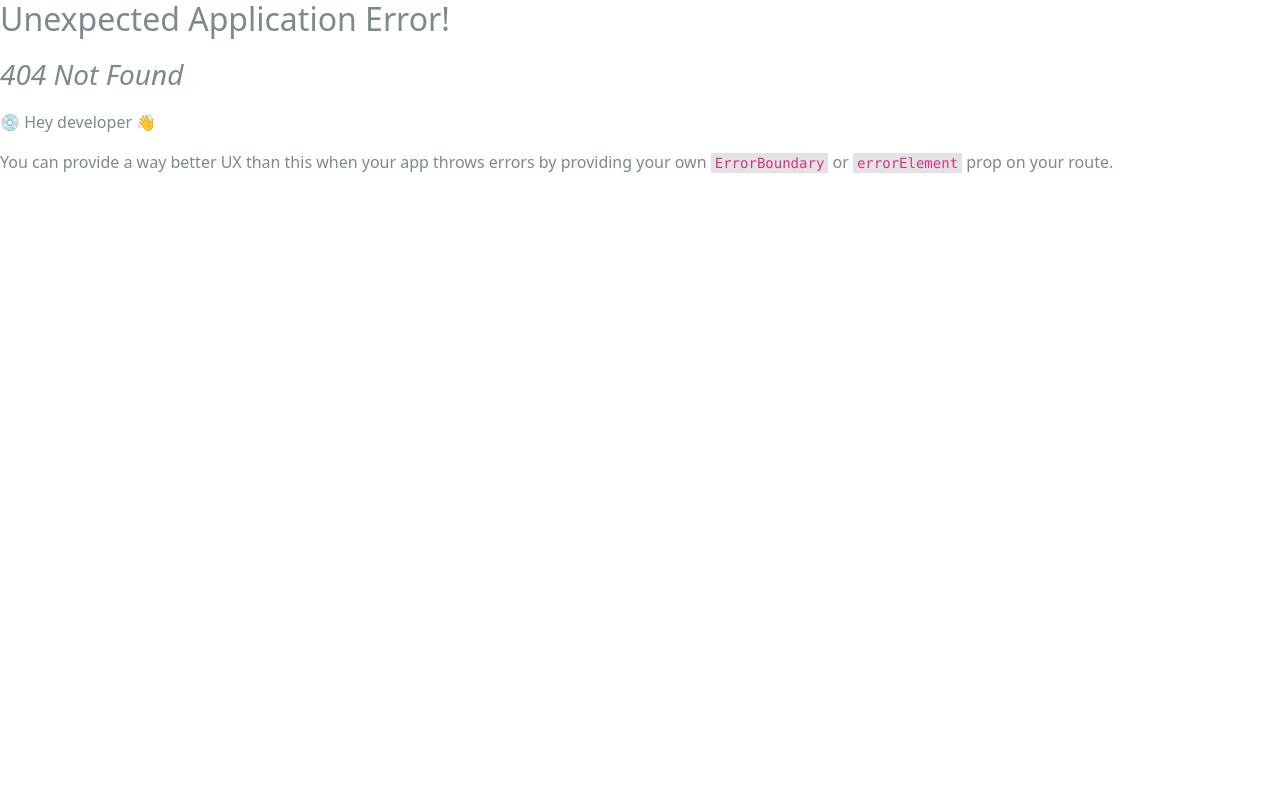
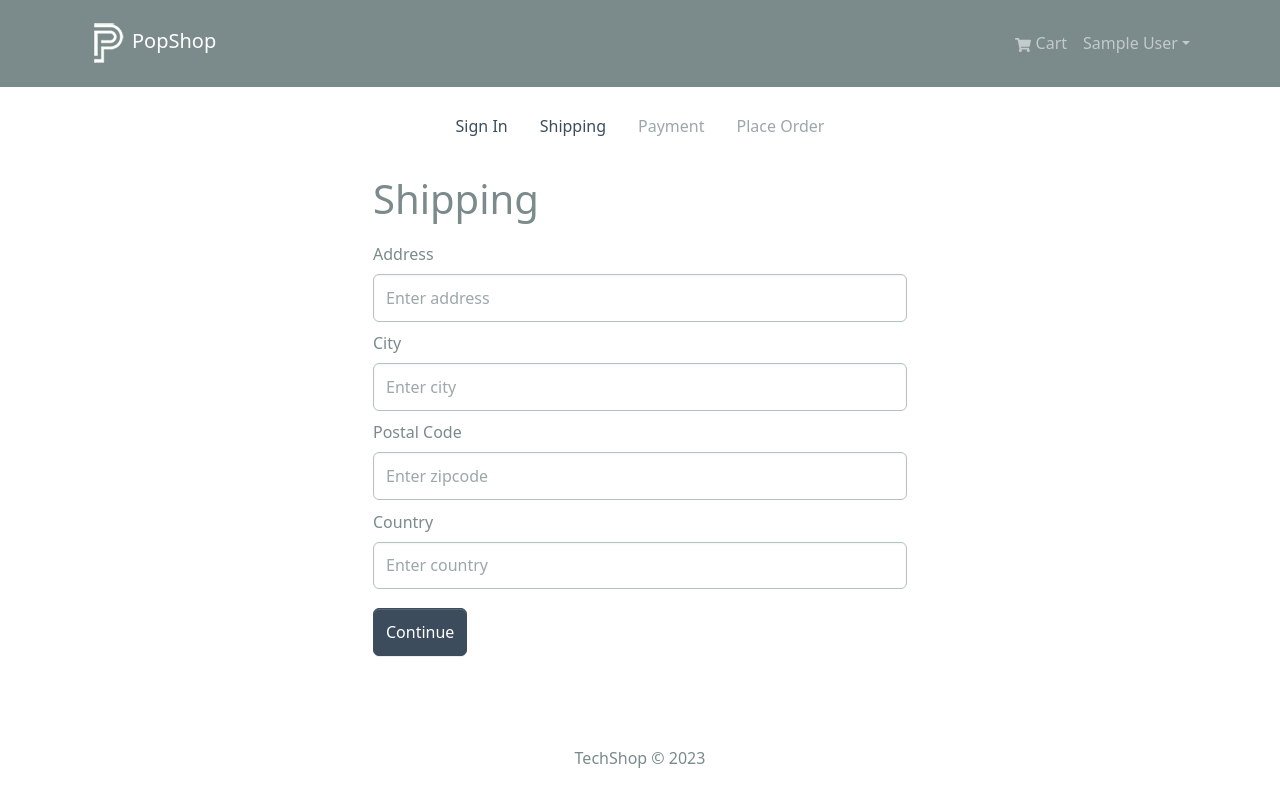
Before and after one commit to Ahsan-Zaidi/techshop, a React (Create React App) app in the folder frontend/: page /shipping in a window 1280 px wide. Before the commit this address had no page. Built offline with nearby package versions, Linux system fonts and the light colour scheme; sample sign-in values are in the browser's storage.

Commit message:
checkout steps

```diff
--- /dev/null
+++ b/frontend/src/components/CheckoutSteps.jsx
@@ -0,0 +1,47 @@
+import { Nav } from "react-bootstrap"
+import { LinkContainer } from "react-router-bootstrap"
+
+const CheckoutSteps = ({ step1, step2, step3, step4 }) => {
+    return (
+        <Nav className="justify-content-center mb-4">
+            <Nav.Item>
+                { step1 ? (
+                    <LinkContainer to='/login'>
+                        <Nav.Link>Sign In</Nav.Link>
+                    </LinkContainer>
+                ) : (
+                    <Nav.Link disabled>Sign In</Nav.Link>
+                )}
+            </Nav.Item>
+            <Nav.Item>
+                { step2 ? (
+                    <LinkContainer to='/shipping'>
+                        <Nav.Link>Shipping</Nav.Link>
+                    </LinkContainer>
+                ) : (
+                    <Nav.Link disabled>Shipping</Nav.Link>
+                )}
+            </Nav.Item>
+            <Nav.Item>
+                { step3 ? (
+                    <LinkContainer to='/payment'>
+                        <Nav.Link>Payment</Nav.Link>
+                    </LinkContainer>
+                ) : (
+                    <Nav.Link disabled>Payment</Nav.Link>
+                )}
+            </Nav.Item>
+            <Nav.Item>
+                { step4 ? (
+                    <LinkContainer to='/placeorder'>
+                        <Nav.Link>Place Order</Nav.Link>
+                    </LinkContainer>
+                ) : (
+                    <Nav.Link disabled>Place Order</Nav.Link>
+                )}
+            </Nav.Item>
+        </Nav>
+    )
+}
+
+export default CheckoutSteps
--- /dev/null
+++ b/frontend/src/components/PrivateRoute.jsx
@@ -0,0 +1,10 @@
+import { Outlet, Navigate } from 'react-router-dom';
+import { useSelector } from 'react-redux';
+
+const PrivateRoute = () => {
+    const { userInfo } = useSelector(state => state.auth)
+
+    return userInfo ? <Outlet /> : <Navigate to='/login' replace />
+};
+
+export default PrivateRoute
--- a/frontend/src/index.js
+++ b/frontend/src/index.js
@@ -13,11 +13,13 @@
 import './assets/styles/index.css';
 import App from './App';
 import reportWebVitals from './reportWebVitals';
+import PrivateRoute from './components/PrivateRoute';
 import HomeScreen from './screens/HomeScreen';
 import ProductScreen from './screens/ProductScreen';
 import CartScreen from './screens/CartScreen';
 import LoginScreen from './screens/LoginScreen';
 import RegisterScreen from './screens/RegisterScreen';
+import ShippingScreen from './screens/ShippingScreen';
 
 const router = createBrowserRouter(
   createRoutesFromElements(
@@ -27,6 +29,10 @@
       <Route path='/cart' element={<CartScreen />} />
       <Route path='/login' element={<LoginScreen />} />
       <Route path='/register' element={<RegisterScreen />} />
+
+      <Route  path='' element={<PrivateRoute />}>
+        <Route path='/shipping' element={<ShippingScreen />} />
+      </Route>
     </Route>
   )
 )
--- /dev/null
+++ b/frontend/src/screens/ShippingScreen.jsx
@@ -0,0 +1,78 @@
+import { useState } from "react";
+import { Form, Button } from 'react-bootstrap';
+import { useDispatch, useSelector } from 'react-redux';
+import { useNavigate } from 'react-router-dom';
+import FormContainer from '../components/FormContainer';
+import { saveShippingAddress } from '../slices/cartSlice';
+import CheckoutSteps from "../components/CheckoutSteps";
+
+const ShippingScreen = () => {
+    //get Shipping details from the state
+    const cart = useSelector((state) => state.cart);
+    const { shippingAddress } = cart;
+
+    const [address, setAddress] = useState(shippingAddress?.address || '');
+    const [city, setCity] = useState(shippingAddress?.city || '');
+    const [postalCode, setPostalCode] = useState(shippingAddress?.postalCode || '');
+    const [country, setCountry] = useState(shippingAddress?.country || '');
+
+    const navigate = useNavigate();
+    const dispatch = useDispatch();
+
+    const submitHandler = (e) => {
+        e.preventDefault();
+        dispatch(saveShippingAddress({ address, city, postalCode, country }));
+        navigate('/payment');
+    };
+
+    return (
+        <FormContainer>
+            <CheckoutSteps step1 step2 />
+
+            <h1>Shipping</h1>
+            <Form onSubmit={submitHandler}>
+                <Form.Group controlId="address" className="my-2">
+                    <Form.Label>Address</Form.Label>
+                    <Form.Control
+                        type="text"
+                        placeholder="Enter address"
+                        value={address}
+                        onChange={(e) => setAddress(e.target.value)}
+                    ></Form.Control>
+                </Form.Group>
+                <Form.Group controlId="city" className="my-2">
+                    <Form.Label>City</Form.Label>
+                    <Form.Control
+                        type="text"
+                        placeholder="Enter city"
+                        value={city}
+                        onChange={(e) => setCity(e.target.value)}
+                    ></Form.Control>
+                </Form.Group>
+                <Form.Group controlId="postalCode" className="my-2">
+                    <Form.Label>Postal Code</Form.Label>
+                    <Form.Control
+                        type="text"
+                        placeholder="Enter zipcode"
+                        value={postalCode}
+                        onChange={(e) => setPostalCode(e.target.value)}
+                    ></Form.Control>
+                </Form.Group>
+                <Form.Group controlId="country" className="my-2">
+                    <Form.Label>Country</Form.Label>
+                    <Form.Control
+                        type="text"
+                        placeholder="Enter country"
+                        value={country}
+                        onChange={(e) => setCountry(e.target.value)}
+                    ></Form.Control>
+                </Form.Group>
+                <Button type="submit" variant="primary" className="my-2">
+                    Continue
+                </Button>
+            </Form>
+        </FormContainer>
+    )
+}
+
+export default ShippingScreen;
--- a/frontend/src/slices/cartSlice.js
+++ b/frontend/src/slices/cartSlice.js
@@ -3,7 +3,7 @@
 
 //setting the initial state variable
 /**check local storage to find any cart items if there is an item there we parse whatever is there else store that item in an empty array called 'cart' */
-const initialState = localStorage.getItem('cart') ? JSON.parse(localStorage.getItem('cart')) : {cartItems: []};
+const initialState = localStorage.getItem('cart') ? JSON.parse(localStorage.getItem('cart')) : {cartItems: [], shippingAddress: {}, paymentMethod: 'PayPal'};
 
 const cartSlice = createSlice({
     name: 'cart',
@@ -29,9 +29,13 @@
 
             return updateCart(state);
         },
+        saveShippingAddress: (state, action) => {
+            state.shippingAddress = action.payload;
+            return updateCart(state);
+        }
     },
 });
 
-export const { addToCart, removeFromCart } = cartSlice.actions;
+export const { addToCart, removeFromCart, saveShippingAddress } = cartSlice.actions;
 
 export default cartSlice.reducer;
```
